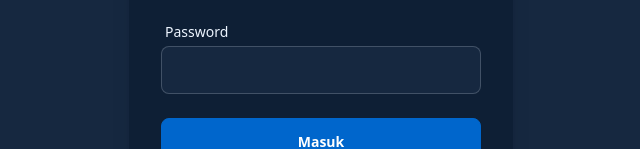
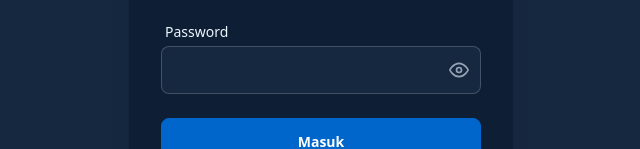
Before and after one commit to SandyPratamaDP/jsgi-famgath-ui, a Next.js app: page /famgath/login in a window 1280 px wide. Shown: the part 458-607 px from the top of the page, without its empty margins (319-959 px from the left). Built offline with nearby package versions, Linux system fonts and the light colour scheme.

Commit message:
Add show/hide password toggle on login page
Lets users verify what they typed before submitting, reducing failed
login attempts from typos in the password field.

```diff
--- a/app/login/page.tsx
+++ b/app/login/page.tsx
@@ -10,6 +10,7 @@ export default function LoginPage() {
   const router = useRouter();
   const [username, setUsername] = useState('');
   const [password, setPassword] = useState('');
+  const [showPassword, setShowPassword] = useState(false);
   const [loading, setLoading]   = useState(false);
   const [error, setError]       = useState('');
 
@@ -83,14 +84,35 @@ export default function LoginPage() {
               <label className="label pb-1">
                 <span className="label-text">Password</span>
               </label>
+              <div className="relative">
                 <input
-                type="password"
-                className="input input-bordered"
+                  type={showPassword ? 'text' : 'password'}
+                  className="input input-bordered w-full pr-10"
                   value={password}
                   onChange={e => setPassword(e.target.value)}
                   autoComplete="current-password"
                   required
                 />
+                <button
+                  type="button"
+                  onClick={() => setShowPassword(v => !v)}
+                  className="absolute inset-y-0 right-0 flex items-center px-3 text-base-content/60 hover:text-base-content"
+                  aria-label={showPassword ? 'Sembunyikan password' : 'Tampilkan password'}
+                  tabIndex={-1}
+                >
+                  {showPassword ? (
+                    <svg xmlns="http://www.w3.org/2000/svg" className="h-5 w-5" viewBox="0 0 24 24" fill="none" stroke="currentColor" strokeWidth="2" strokeLinecap="round" strokeLinejoin="round">
+                      <path d="M17.94 17.94A10.94 10.94 0 0 1 12 20c-7 0-11-8-11-8a21.8 21.8 0 0 1 5.06-6.06M9.9 4.24A10.94 10.94 0 0 1 12 4c7 0 11 8 11 8a21.8 21.8 0 0 1-3.22 4.54M14.12 14.12a3 3 0 1 1-4.24-4.24" />
+                      <line x1="1" y1="1" x2="23" y2="23" />
+                    </svg>
+                  ) : (
+                    <svg xmlns="http://www.w3.org/2000/svg" className="h-5 w-5" viewBox="0 0 24 24" fill="none" stroke="currentColor" strokeWidth="2" strokeLinecap="round" strokeLinejoin="round">
+                      <path d="M1 12s4-8 11-8 11 8 11 8-4 8-11 8-11-8-11-8Z" />
+                      <circle cx="12" cy="12" r="3" />
+                    </svg>
+                  )}
+                </button>
+              </div>
             </div>
 
             <button
```
Lines whose indentation alone changed are shown as unchanged.
